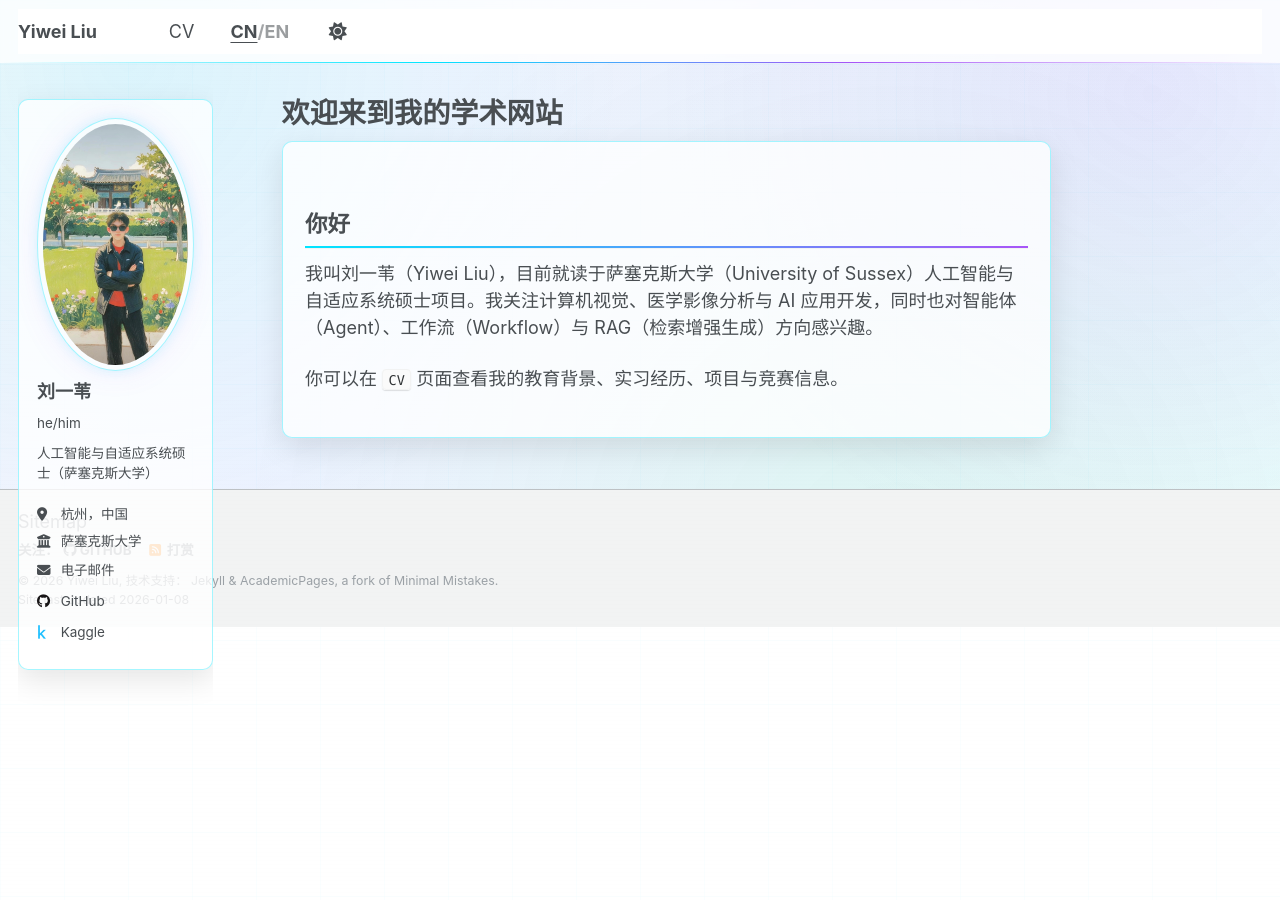
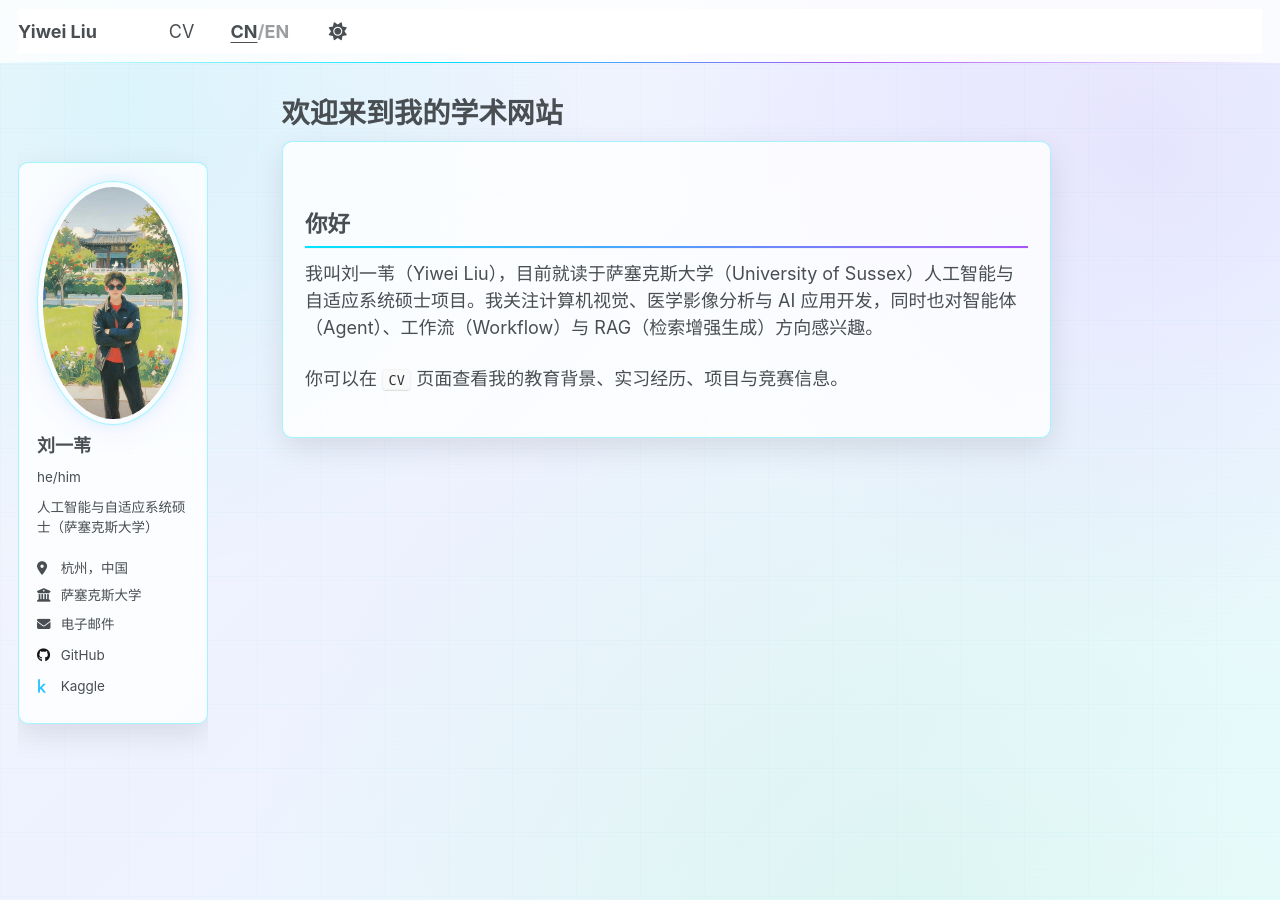
Before and after one commit to lywlywlywlywlyw/lywlywlywlywlyw.github.io, a Jekyll site: the page built from _pages/about.md, in a window 1280 px wide and 900 px high. Built offline with Jekyll 4.4.1, drawn with Linux system fonts in a browser that asks for light colours.

Commit message:
Fix footer overlap on short pages

```diff
--- a/_sass/layout/_base.scss
+++ b/_sass/layout/_base.scss
@@ -40,7 +40,7 @@
 
   margin: 0;
   padding: $masthead-height 0 0;
-  padding-bottom: 9em;
+  padding-bottom: 4em;
   font-family: $global-font-family;
   line-height: 1.5;
 
--- a/_sass/layout/_footer.scss
+++ b/_sass/layout/_footer.scss
@@ -14,8 +14,8 @@
   clear: both;
 
   /* sticky footer fix start */
-  position: absolute;
-  bottom: 0em;
+  position: relative;
+  bottom: auto;
   height: auto;
   /* sticky footer fix end */
 
--- a/_sass/layout/_sidebar.scss
+++ b/_sass/layout/_sidebar.scss
@@ -18,10 +18,11 @@
   }
 
   @media screen and (min-width: $sidebar-screen-min-width) {
-    height: 100vh;
+    height: calc(100vh - #{$masthead-height});
     overflow-y: auto;               // Add scrollbar if the sidebar is too long
-    position: fixed;
-    padding-top: $masthead-height;
+    position: sticky;
+    top: $masthead-height;
+    padding-top: 0;
   }
 
   @include breakpoint($large) {
```
